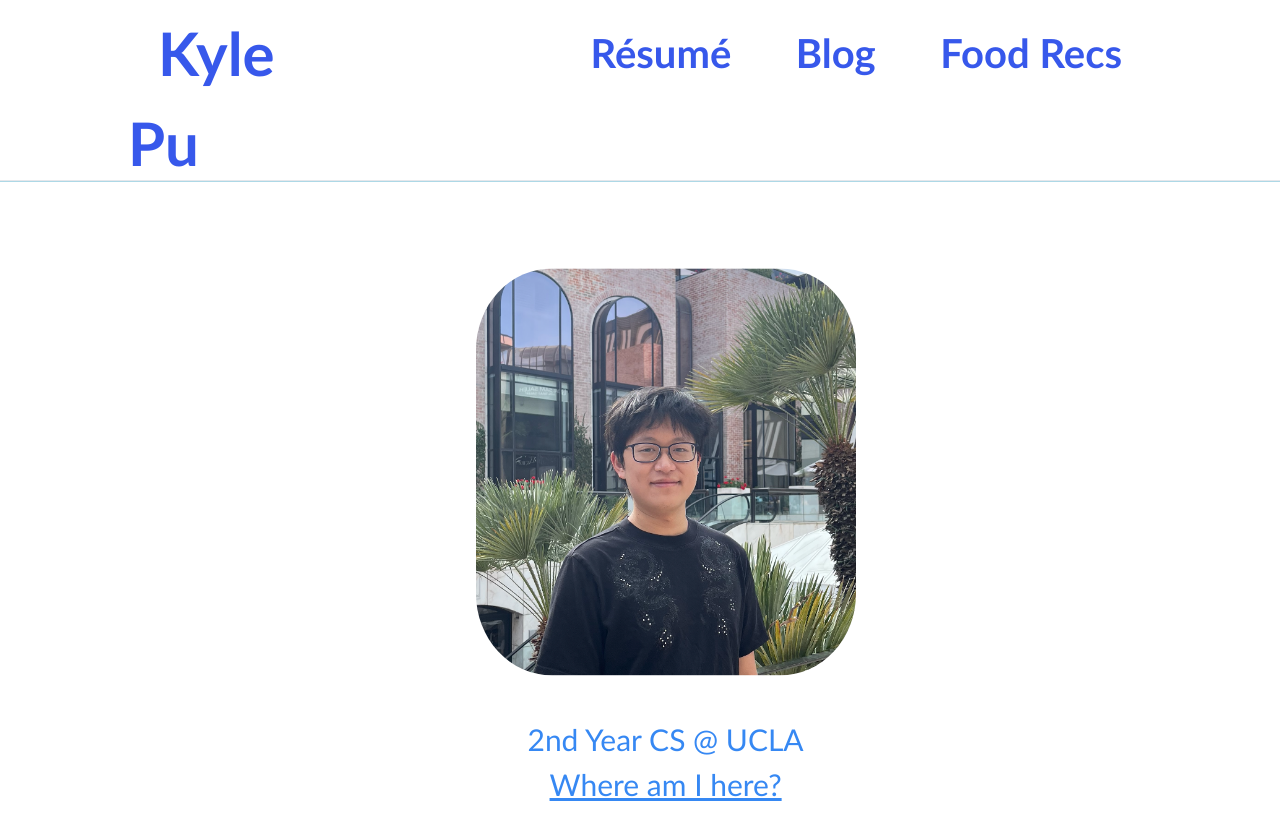
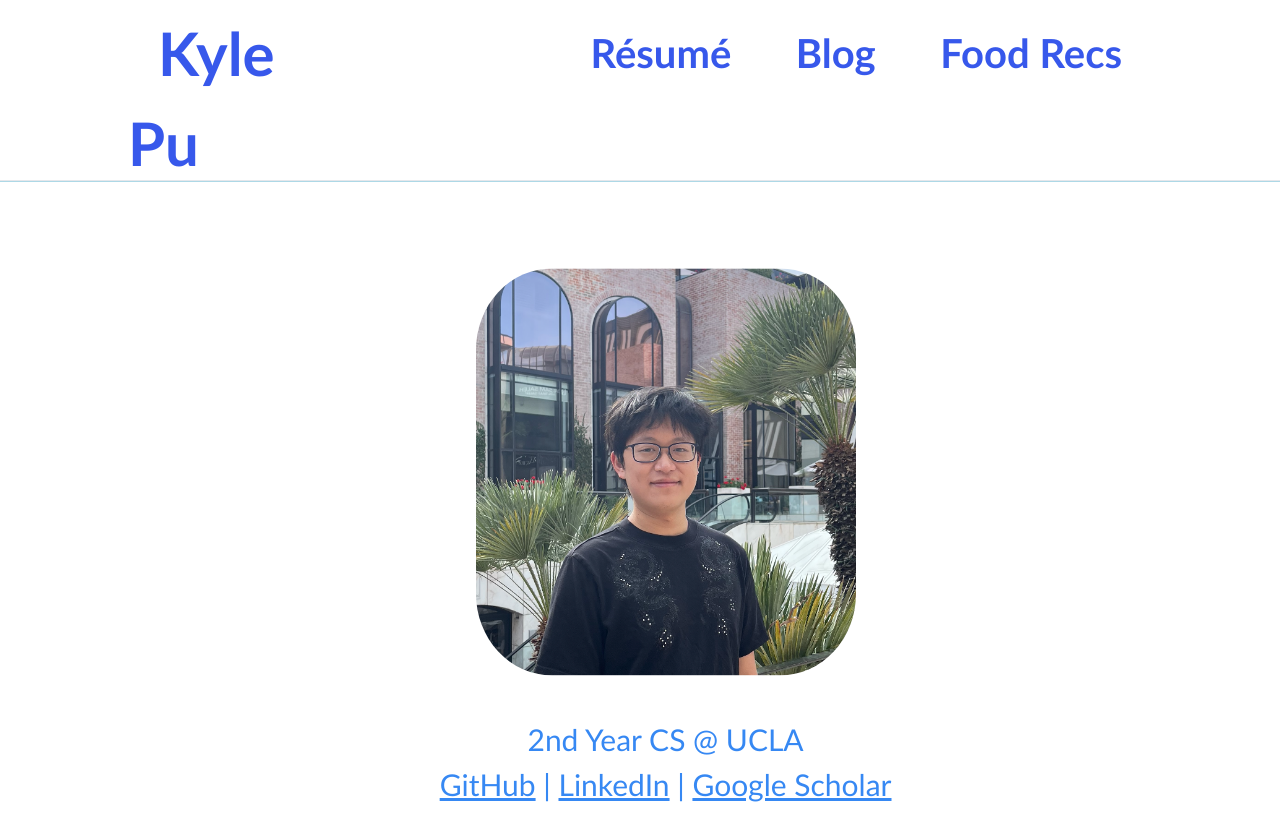
Before and after one commit to Kyle-Pu/Kyle-Pu.github.io, a React (Create React App) app: page / in a window 1280 px wide. Shown: the top 840 px of the page. Built offline with nearby package versions, Linux system fonts and the light colour scheme.

Commit message:
Big changes!
No longer have question and answer format for where the picture is taken. It's instead included as an easter egg when visitors hover over my picture.

Added links to professional sites on the home page as well.

```diff
--- a/src/components/HomePage/HomePage.css
+++ b/src/components/HomePage/HomePage.css
@@ -29,19 +29,24 @@
     color: rgb(54, 136, 243);
 }
 
-.Question{
-    display: inline-block;
+.EasterEgg{
+    display: none;
+}
+
+.pfp:hover + .EasterEgg{
+    display: block;
+    font-family: Optima;
+    text-align: center;
+    color: rgb(54, 136, 243);
+    padding-left: 20px;
+    padding-right: 20px;
+}
+
+/* Links */
+p a{
     text-decoration: underline;
 }
 
-.Question:hover{
-    color: lightblue;
+p a:hover{
+    color:rgb(149, 189, 241);
 }
-
-.Answer{
-    visibility: hidden;
-}
-
-.Question:hover + .Answer{
-    visibility: visible;
-}
--- a/src/components/HomePage/HomePage.js
+++ b/src/components/HomePage/HomePage.js
@@ -5,12 +5,12 @@ function HomePage() {
   return (
     <div className="Container">
       <div className="Picture">
-        <img src={require("../../imgs/pfp.png")} alt="Profile picture" />
+        <img className="pfp" src={require("../../imgs/pfp.png")} alt="Profile picture" />
+        <p className="EasterEgg">Off Rodeo Drive in Beverly Hills! No, I don't live there. Yes, I wish I lived there.</p>
       </div>
       <div className="Caption">
         <p>2nd Year CS @ UCLA</p>
-        <p className="Question">Where am I here?</p>
-        <p className="Answer">Off Rodeo Drive in Beverly Hills! No, I don't live there. Yes, I wish I lived there.</p>
+        <p><a href="https://github.com/kyle-pu" target="_blank">GitHub</a> | <a href="https://linkedin.com/in/kyle-pu" target="_blank">LinkedIn</a> | <a href="https://scholar.google.com/citations?user=1nlDj9UAAAAJ&hl=en" target="_blank">Google Scholar</a></p>
       </div>
     </div>
   );
```
